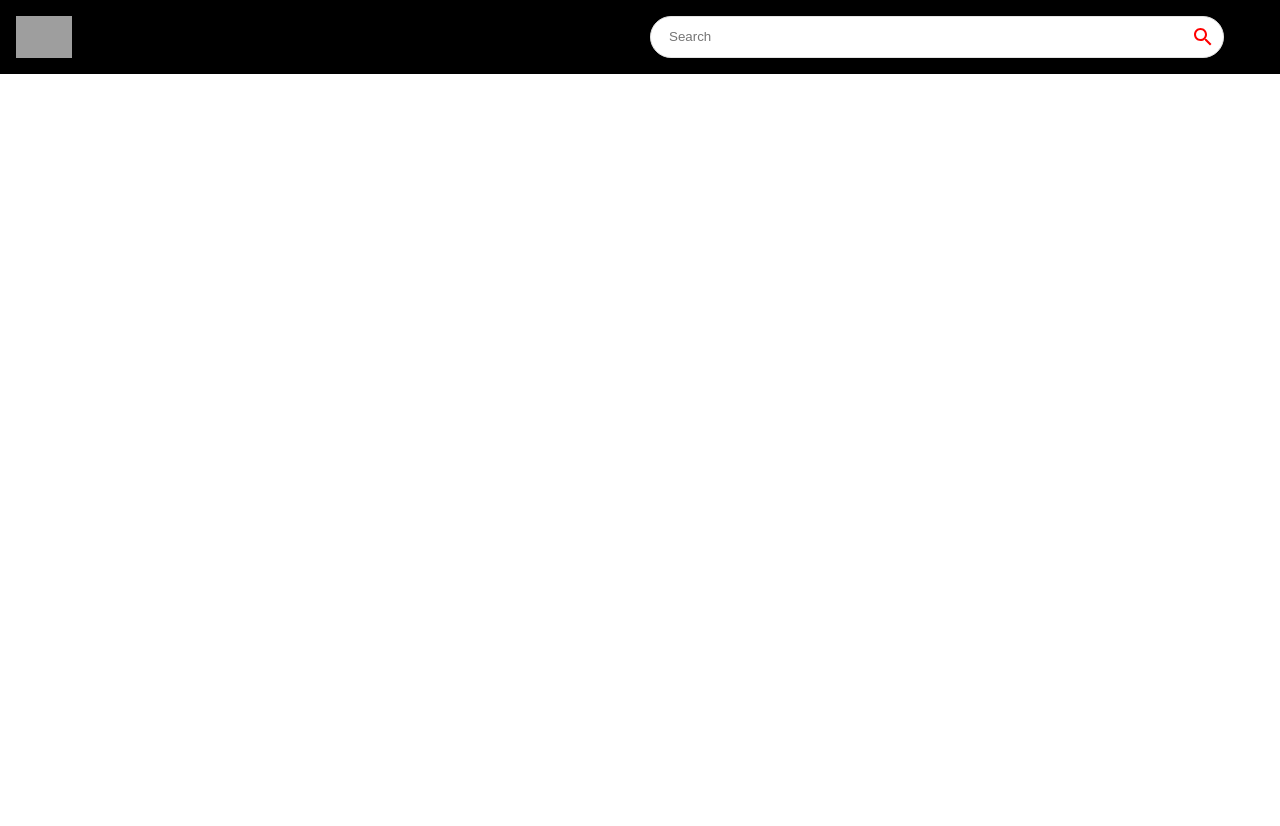
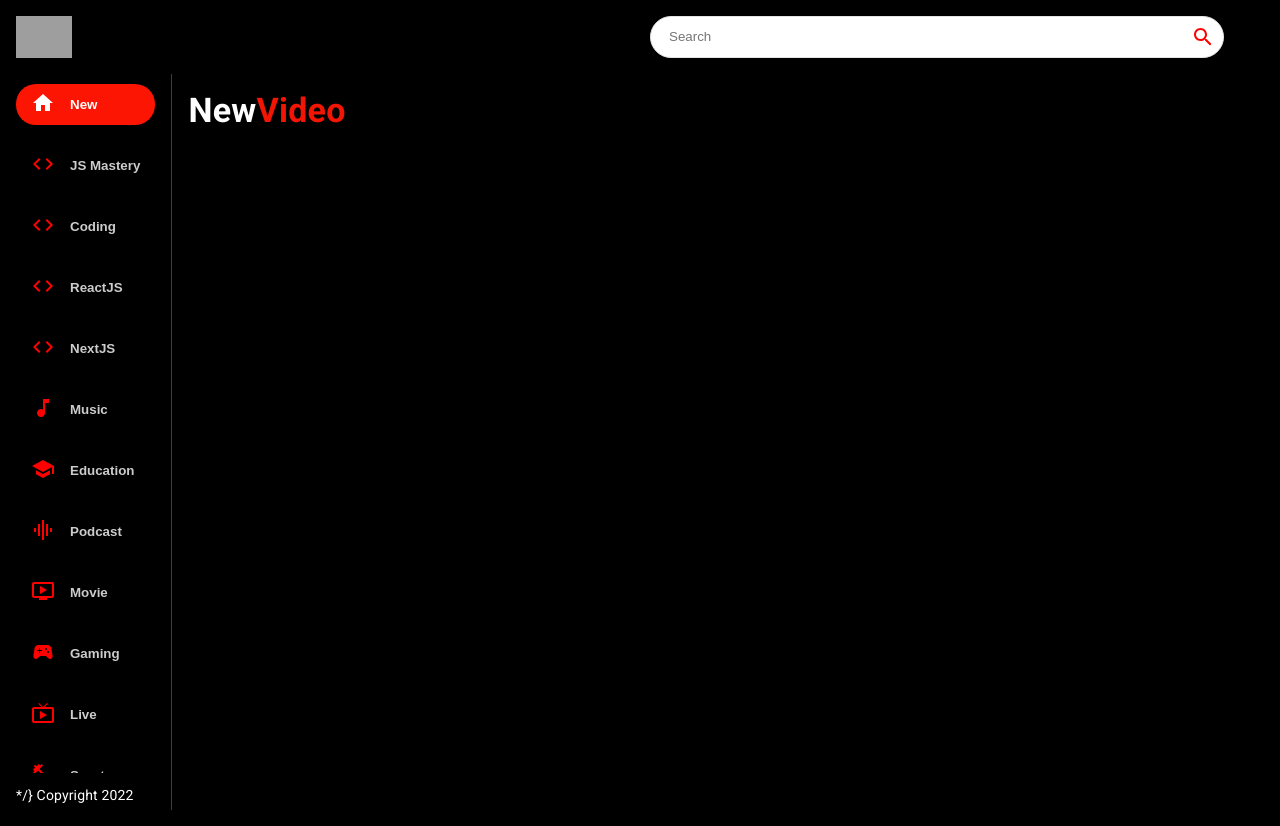
Before and after one commit to lm28810/first-project, a React (Create React App) app: page / in a window 1280 px wide. Before the commit this address had no page. Before the commit the page ends 800 px from the top, so only its background shows below. Built offline with nearby package versions, Linux system fonts and the light colour scheme; grey boxes are pictures that could not be loaded.

Commit message:
sidebar complete

```diff
--- a/src/App.js
+++ b/src/App.js
@@ -9,13 +9,13 @@ import './App.css';
 function App() {
   return (
     <BrowserRouter >
-      <Box sx={{backgroundColor: '#000'}}>
+      <Box sx={{ backgroundColor: '#000' }}>
         <NavBar />
         <Routes>
-          <Route pathe="/" exact element={<Feed /> } />
-          <Route pathe="/video/:id" exact element={<VideoDetail />} />
-          <Route pathe="/channel/:id" element={<ChannelDetail /> } />
-          <Route pathe="/search/:searchTerm" element={<SearchFeed />} />
+          <Route path="/" exact element={<Feed /> } />
+          <Route path="/video/:id" exact element={<VideoDetail />} />
+          <Route path="/channel/:id" element={<ChannelDetail /> } />
+          <Route path="/search/:searchTerm" element={<SearchFeed />} />
 </Routes>
 
     </Box>
--- a/src/Components/Feed.jsx
+++ b/src/Components/Feed.jsx
@@ -1,18 +1,30 @@
-import React from 'react'
+import React      from 'react'
 import { useState, useEffect } from 'react'
 import { Box, Typography, Stack } from '@mui/material'
-import { SideBar } from './index'
+import { SideBar,Videos } from './index'
+
 
 const Feed = () => {
   return (
-    <Stack sx={{ flexdirection: { sx: "column", md: "row " } }}>
-      <Box sx={{height: {sx: "auto", md: "92vh", borderRight: "1px solid #3d3d3d", px: {sx:0, md: 2}}}}>
+    <Stack sx={{ flexDirection: { sx: "column", md: "row " }  }}>
+        <Box sx={{ height: { sx: "auto", md: "92vh" }, borderRight: "1px solid #3d3d3d", px: { sx: 0, md: 2 } }}>
+
 
         <SideBar/>
 
-        <Typography className='Copyright' variant='body2' sx={{ mt: 1.5, color: "#fff" }}>
+        <Typography className='Copyright' variant='body2' sx={{ mt: 1.5, color: "#fff" }}> */}
           Copyright 2022
         </Typography>
+      </Box>
+
+      <Box p={2} sx={{overflowY: 'auto', height: '90vh', flex: 2}}>
+        <Typography variant='h4' fontWeight='bold' mb={2} sx={{color:'white'}}>
+          New<span style={{color: '#F31503'}}>
+            Video
+          </span>
+        </Typography>
+
+        <Videos/>
       </Box>
 
     </Stack>
--- a/src/Components/SideBar.jsx
+++ b/src/Components/SideBar.jsx
@@ -1,10 +1,27 @@
+import { Stack } from '@mui/material'
+
+import React from 'react'
+import { categories } from '../Utils/Constans'
 
 
-import React from 'react'
+const SideBar = () => {
 
-const SideBar = () => {
+  const selectedCategory = 'New';
   return (
-    <div>SideBar</div>
+    <Stack direction='row' sx={{ overflow: 'auto', height: { sx: 'auto', md: '95%' }, flexDirection: { md: 'column' } }}>
+      {categories.map(category => (
+        <button className='category-btn'
+          style={{ background: category.name === selectedCategory && '#FC1503', color: "#fff" }} key={category.name}>
+          <span style={{ color: category.name === selectedCategory ? 'white': 'red',marginRight: '15px'}}>
+            {category.icon}
+          </span  >
+          <span style={{opacity: category.name === selectedCategory ? 1 : 0.8}}>
+            {category.name}
+          </span>
+        </button>
+      ))}
+
+    </Stack>
   )
 }
 
--- /dev/null
+++ b/src/Components/Videos.jsx
@@ -0,0 +1,9 @@
+import React from 'react'
+
+const Videos = () => {
+  return (
+    <div>Videos</div>
+  )
+}
+
+export default Videos
--- a/src/Components/index.js
+++ b/src/Components/index.js
@@ -5,3 +5,4 @@ export { default as SideBar} from './SideBar'
 export { default as VideoDetail } from './VideoDetail'
 export { default as ChannelDetail } from './ChannelDetail'
 export { default as SearchFeed } from './SearchFeed'
+export { default as Videos } from './Videos'
```
